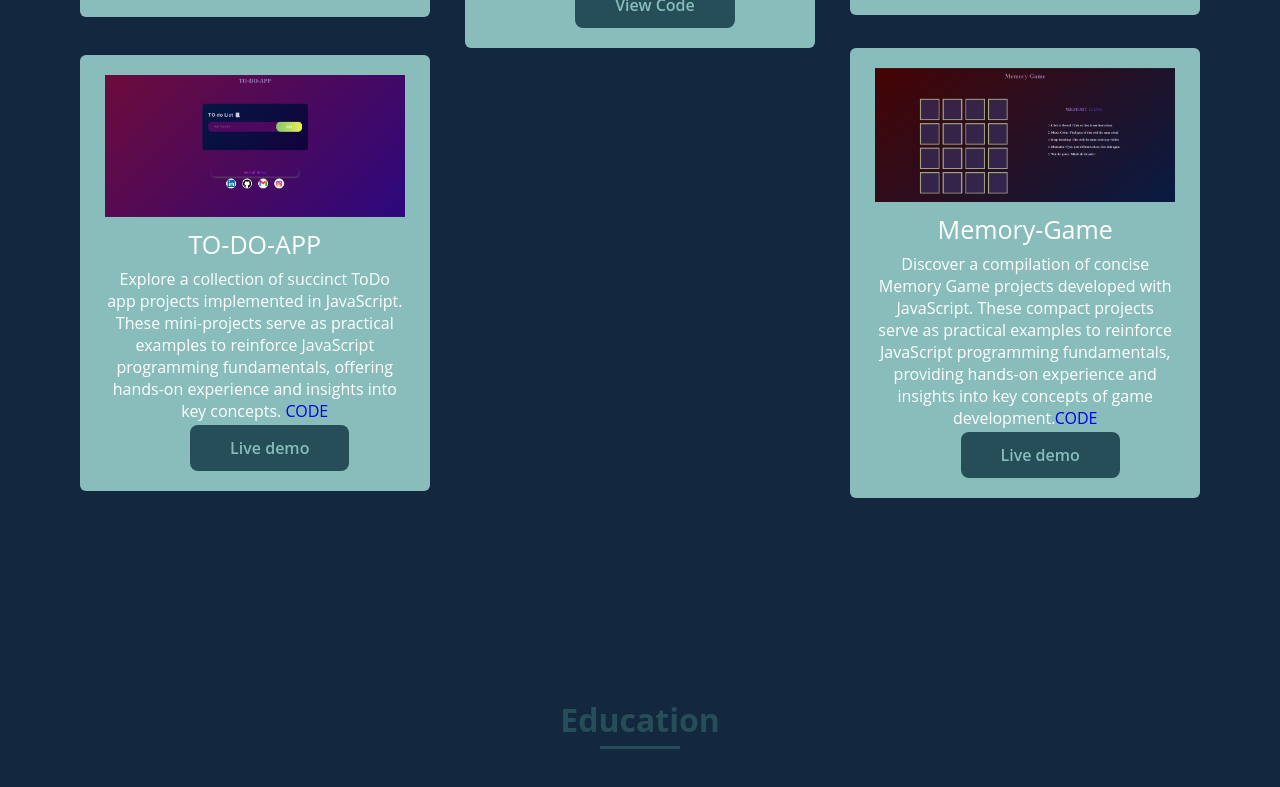
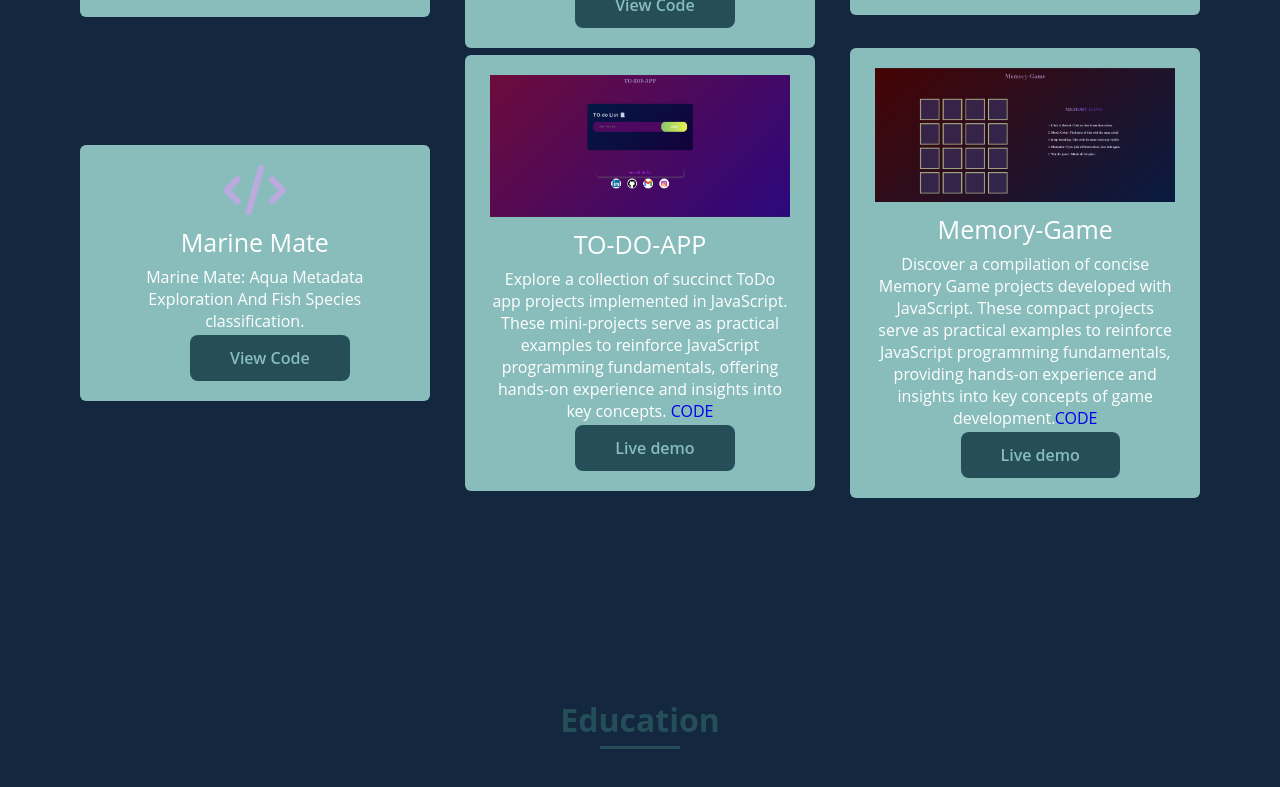
Before and after one commit to nithish26123/nithish26123.github.io, a plain HTML site: page index.html in a window 1280 px wide. Shown: the part 3057-3844 px from the top of the page. Drawn offline with nearby package versions, Linux system fonts and the light colour scheme.

Commit message:
Update index.html

```diff
--- a/index.html
+++ b/index.html
@@ -213,6 +213,16 @@
                 </div>
                 <div class="card about-img">
                     <div class="box">
+                        <i class="fas fa-code"></i>
+                        <div class="text">Marine Mate</div>
+                        <p>Marine Mate: Aqua Metadata Exploration And Fish Species classification.</p>
+                        <div class="button1">
+                            <a href="" class="button" >View Code</a>
+                        </div>
+                    </div>
+                </div>
+                <div class="card about-img">
+                    <div class="box">
                         <img src="assets/img/todo.png" width="750px" height="700px"></img>
                         <div class="text">TO-DO-APP</div>
                         <p>Explore a collection of succinct ToDo app projects implemented in JavaScript. These mini-projects serve as practical examples to reinforce JavaScript programming fundamentals, offering hands-on experience and insights into key concepts. <a href=https://github.com/nithish26123/TO-DO  >CODE</a></p>
```
